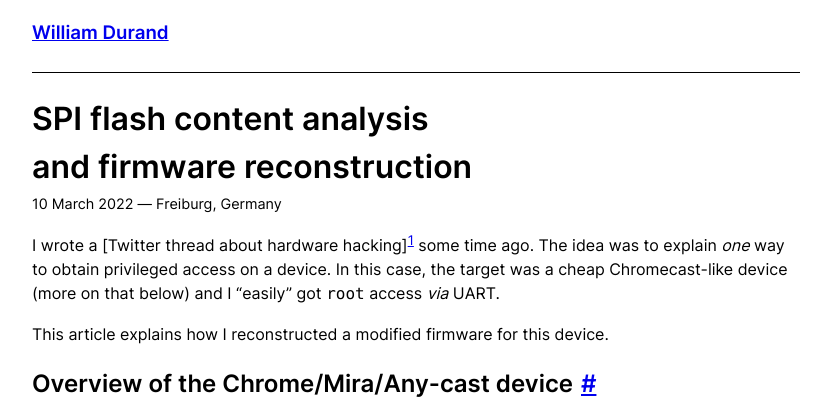
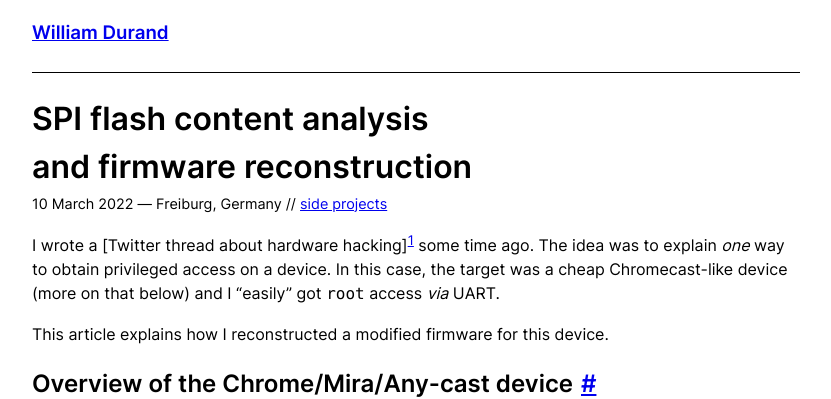
Before and after one commit to willdurand/willdurand.github.io, a Jekyll site: the page built from _posts/2022-03-10-spi-flash-content-analysis-and-firmware-reconstruction.md, in a window 1280 px wide and 900 px high. Shown: the top 399 px of the window, without its empty margins (224-1055 px from the left). Built offline with Jekyll 4.4.1, drawn with Linux system fonts in a browser that asks for light colours.

Commit message:
Update 2022-03-10-spi-flash-content-analysis-and-firmware-reconstruction.md

```diff
--- a/_posts/2022-03-10-spi-flash-content-analysis-and-firmware-reconstruction.md
+++ b/_posts/2022-03-10-spi-flash-content-analysis-and-firmware-reconstruction.md
@@ -4,6 +4,7 @@ title: SPI flash content analysis and firmware reconstruction
 location: "Freiburg, Germany"
 image: /images/posts/2022/03/social.webp
 mastodon_id: 108203072255299580
+tags: [side projects]
 ---
 
 I wrote a [Twitter thread about hardware hacking][^twitter-thread] some time ago.
```
